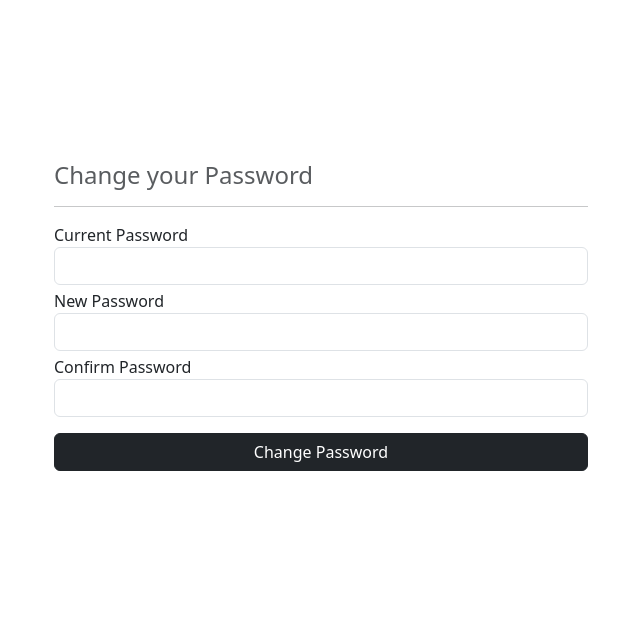
After one commit to ar-alamin/Authentication, a Django app: page /change_password/ in a window 1280 px wide. The commit adds this page. Shown: the top 639 px of the page, without its empty margins (307-947 px from the left). Run offline with Django 5.2, Linux system fonts and the light colour scheme; the visitor is signed in with stand-in values (Sample User, id 1).

Commit message:
change password authentication

```diff
--- a/app/account/forms.py
+++ b/app/account/forms.py
@@ -3,6 +3,7 @@ from django.contrib.auth import get_user_model
 
 User = get_user_model()
 
+# Login Form
 class LoginForm(forms.Form):
     def __init__(self, *args, **kwargs):
         super().__init__(*args, **kwargs)
@@ -19,6 +20,7 @@ class LoginForm(forms.Form):
     )
 
 
+# Registration Form
 class UserRegistrationForm(forms.ModelForm):
 
     password = forms.CharField(
@@ -62,11 +64,10 @@ class UserRegistrationForm(forms.ModelForm):
         password = self.cleaned_data.get('password')
         password2 = self.data.get('password2')
 
-        if password and password2:
-            if password != password2:
-                raise forms.ValidationError('Password mismatch')
+        if password != password2:
+            raise forms.ValidationError('Password mismatch')
 
-            return password
+        return password
 
     def save(self, commit=True, *args, **kwargs):
         user = self.instance
@@ -76,3 +77,43 @@ class UserRegistrationForm(forms.ModelForm):
             user.save()
 
         return user
+
+
+# Change password form
+class ChangePasswordForm(forms.Form):
+    current_password = forms.CharField(
+        max_length=150,
+        widget=forms.PasswordInput
+    )
+    new_password1 = forms.CharField(
+        max_length=150,
+        widget=forms.PasswordInput
+    )
+    new_password2 = forms.CharField(
+        max_length=150,
+        widget=forms.PasswordInput
+    )
+
+    def __init__(self, user, *args, **kwargs):
+        self.user = user
+        super().__init__(*args, **kwargs)
+
+        for field in self.fields:
+            self.fields[field].widget.attrs.update({"class": "form-control"})
+
+    def clean_current_password(self, *args, **kwargs):
+        current_password = self.cleaned_data.get('current_password')
+
+        if not self.user.check_password(current_password):
+            raise forms.ValidationError("Incorrect password")
+
+        return current_password
+
+    def clean_new_password1(self, *args, **kwargs):
+        new_password1 = self.cleaned_data.get('new_password1')
+        new_password2 = self.data.get('new_password2')
+
+        if new_password1 != new_password2:
+            raise forms.ValidationError("Password mismatch")
+
+        return new_password1
--- a/app/account/urls.py
+++ b/app/account/urls.py
@@ -4,7 +4,8 @@ from .views import (
     Home,
     Login,
     Logout,
-    Registration
+    Registration,
+    ChangePassword
 )
 
 urlpatterns = [
@@ -12,4 +13,5 @@ urlpatterns = [
     path('login/', Login.as_view(), name='login'),
     path('logout/', Logout.as_view(), name='logout'),
     path('registration/', Registration.as_view(), name='registration'),
+    path('change_password/', ChangePassword.as_view(), name='change_password'),
 ]
--- a/app/account/views.py
+++ b/app/account/views.py
@@ -7,7 +7,11 @@ from django.contrib.auth import authenticate, login, logout
 from django.views.decorators.cache import never_cache
 from django.utils.decorators import method_decorator
 
-from .forms import LoginForm, UserRegistrationForm
+from .forms import (
+    LoginForm,
+    UserRegistrationForm,
+    ChangePasswordForm
+)
 from .mixin import LogoutRequiredMixin
 
 # Create your views here.
@@ -64,3 +68,23 @@ class Registration(LogoutRequiredMixin, generic.CreateView):
     def form_valid(self, form):
         messages.success(self.request, "Registration successful !")
         return super().form_valid(form)
+
+# Change Password Page handling
+@method_decorator(never_cache, name='dispatch')
+class ChangePassword(LoginRequiredMixin, generic.FormView):
+    template_name = 'accounts/change_password.html'
+    form_class = ChangePasswordForm
+    login_url = reverse_lazy('login')
+    success_url = reverse_lazy('login')
+
+    def get_form_kwargs(self):
+        context = super().get_form_kwargs()
+        context['user'] = self.request.user
+        return context
+
+    def form_valid(self, form):
+        user = self.request.user
+        user.set_password(form.cleaned_data.get('new_password1'))
+        user.save()
+        messages.success(self.request, "Password changed Successfully !")
+        return super().form_valid(form)
--- /dev/null
+++ b/app/templates/accounts/change_password.html
@@ -0,0 +1,46 @@
+{% extends "base.html" %}
+
+{% block title %}Change Password{% endblock %}
+
+{% block content %}
+
+<div class="container">
+    <div class="row centered py-4 align-items-center justify-content-center">
+        <form class="col-md-6" method="post" novalidate>
+            {% csrf_token %}
+
+            <div class="form-group my-2">
+                <h4 class="text-muted text-dark">Change your Password</h4>
+            </div>
+            <hr>
+
+            <div class="form-group my-2">
+                {% include "./message.html" %}
+            </div>
+
+            <div class="form-group my-1">
+                <label for="current_password">Current Password</label>
+                {{form.current_password}}
+                {{form.current_password.errors}}
+            </div>
+
+            <div class="form-group my-1">
+                <label for="new_password1">New Password</label>
+                <input class="form-control" type="password" name="new_password1">
+                {{form.new_password1.errors}}
+            </div>
+
+            <div class="form-group my-1">
+                <label for="new_password2">Confirm Password</label>
+                <input class="form-control" type="password" name="new_password2">
+                {{form.new_password2.errors}}
+            </div>
+
+            <div class="form-group my-1 d-grid gap-2 my-3">
+                <button type="submit" class="btn btn-dark">Change Password</button>
+            </div>
+        </form>
+    </div>
+</div>
+
+{% endblock %}
--- a/app/templates/accounts/home.html
+++ b/app/templates/accounts/home.html
@@ -11,7 +11,7 @@
         </div>
 
         <div class="col-md-12 my-2">
-            <a href="#">Change Password</a>
+            <a href="{% url "change_password" %}">Change Password</a>
         </div>
 
         <div class="col-md-12 my-2">
```
